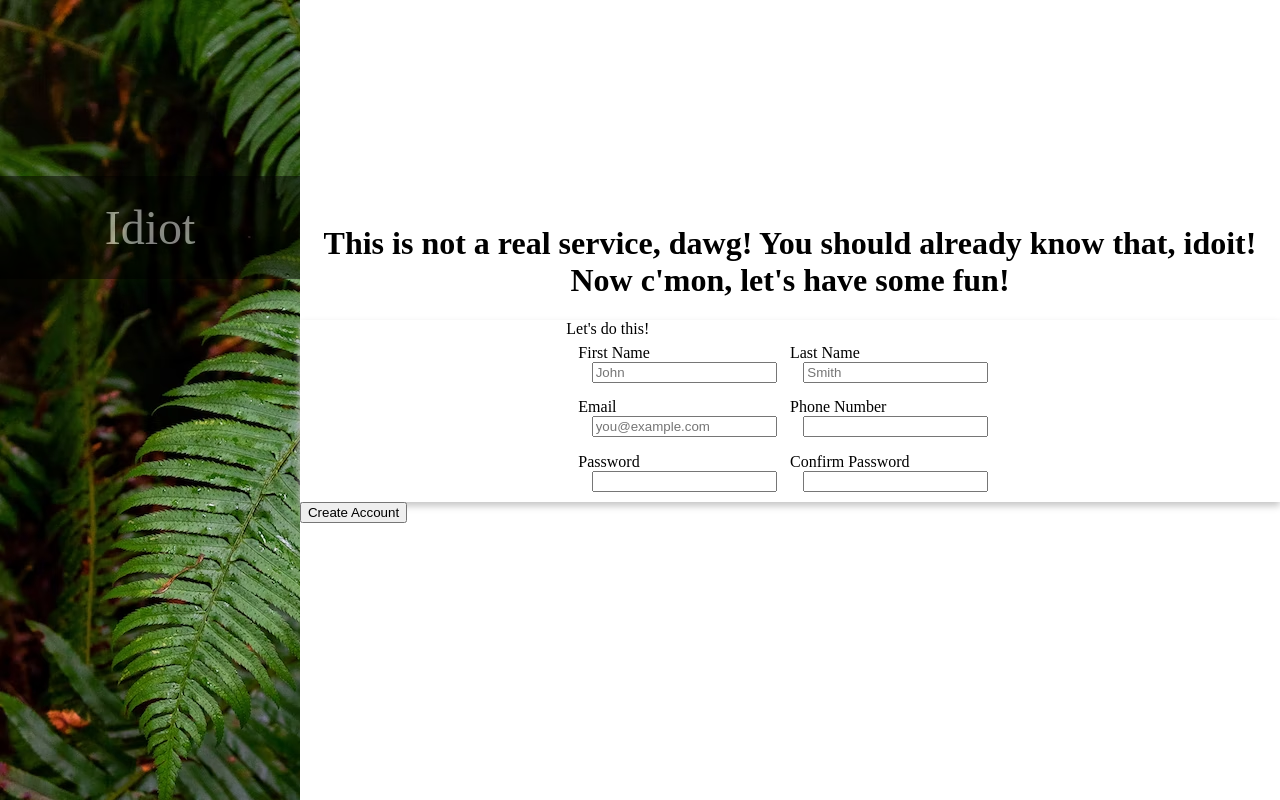
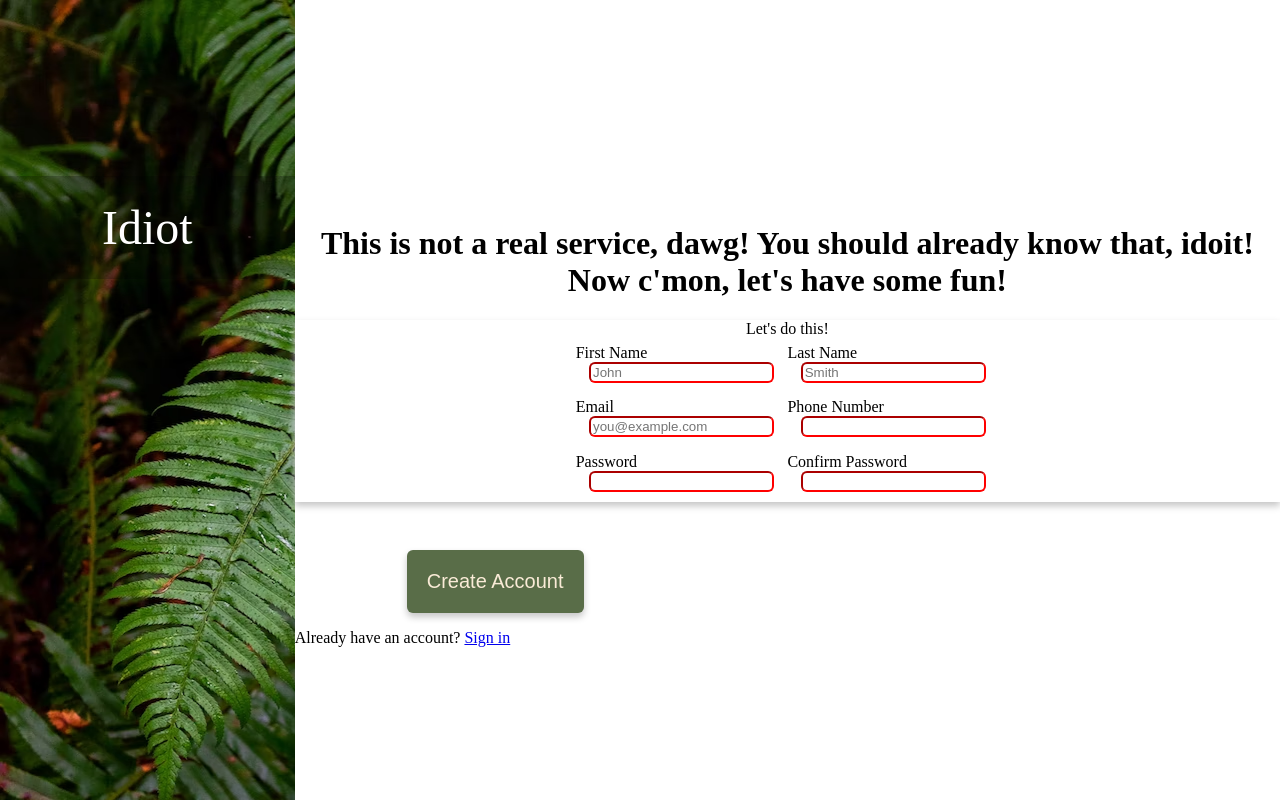
Before and after one commit to WhiteLanterns/odin-forms, a plain HTML site: page index.html in a window 1280 px wide. Drawn offline with Linux system fonts and the light colour scheme.

Commit message:
Styled create button

```diff
--- a/index.html
+++ b/index.html
@@ -17,11 +17,14 @@
     </div>
     <div class="signup-container">
         <div class="hero-container">
-            <h1>This is not a real service, dawg! You should already know that, idoit! Now c'mon, let's have some fun!
-            </h1>
+            <div class="hero-text">
+                <h1>This is not a real service, dawg! You should already know that, idoit! Now c'mon, let's have some
+                    fun!</h1>
+            </div>
         </div>
         <div class="form-container">
-            <form action="example.com/<path" method="post">
+            <form action="http://httpbin.org/post" method="post">
+                <div class="options-container">
                     <legend>Let's do this!</legend>
 
                     <fieldset>
@@ -58,11 +61,14 @@
                             <input type="password" name="confirm_pass" id="confirm_pass" required>
                         </div>
                     </fieldset>
-            </form>
                 </div>
                 <div class="buttons-container">
                     <button type="submit">Create Account</button>
                 </div>
+            </form>
+        </div>
+
+        <p>Already have an account? <a href="#">Sign in</a></p>
     </div>
 </body>
 
--- a/style.css
+++ b/style.css
@@ -1,3 +1,9 @@
+:root {
+    height: 100vh;
+    width: 100vw;
+    --default-box-shadow: 0px 4px 7px 0px #c6c6c6;
+}
+
 html,
 body {
     margin: 0;
@@ -16,8 +22,7 @@ body {
 }
 
 .logo-container {
-    background-color: black;
-    opacity: 50%;
+    background-color: rgba(0, 0, 0, 0.25);
     height: fit-content;
     margin-top: 11em;
 }
@@ -44,10 +49,16 @@ body {
     align-items: flex-end;
 }
 
-.form-container {
+.hero-text {
+    margin-left: 1em;
+    margin-right: 1em;
+}
+
+.options-container {
     display: flex;
-    box-shadow: 0px 4px 7px 0px #c6c6c6;
-    justify-content: center;
+    box-shadow: var(--default-box-shadow);
+    flex-direction: column;
+    align-items: center;
 }
 
 fieldset {
@@ -59,6 +70,16 @@ fieldset {
 input {
     margin-right: 1em;
     margin-left: 1em;
+    border-radius: 6px;
+    border-color: #e5e7eb;
+}
+
+input:valid {
+    border-color: green;
+}
+
+input:invalid {
+    border-color: red;
 }
 
 label,
@@ -67,3 +88,26 @@ input {
     flex-direction: column;
     justify-content: space-between;
 }
+
+.buttons-container {
+    margin-left: 7em;
+    margin-top: 3em;
+}
+
+.buttons-container button {
+    border: 0px solid;
+    border-radius: 6px;
+    background-color: #596d48;
+    color: antiquewhite;
+    box-shadow: var(--default-box-shadow);
+    padding: 1em 1em;
+    font-size: 20px;
+}
+
+.buttons-container button:hover {
+    background-color: #698154;
+}
+
+.buttons-container button:active {
+    background-color: #415034;
+}
```
Lines whose indentation alone changed are shown as unchanged.
